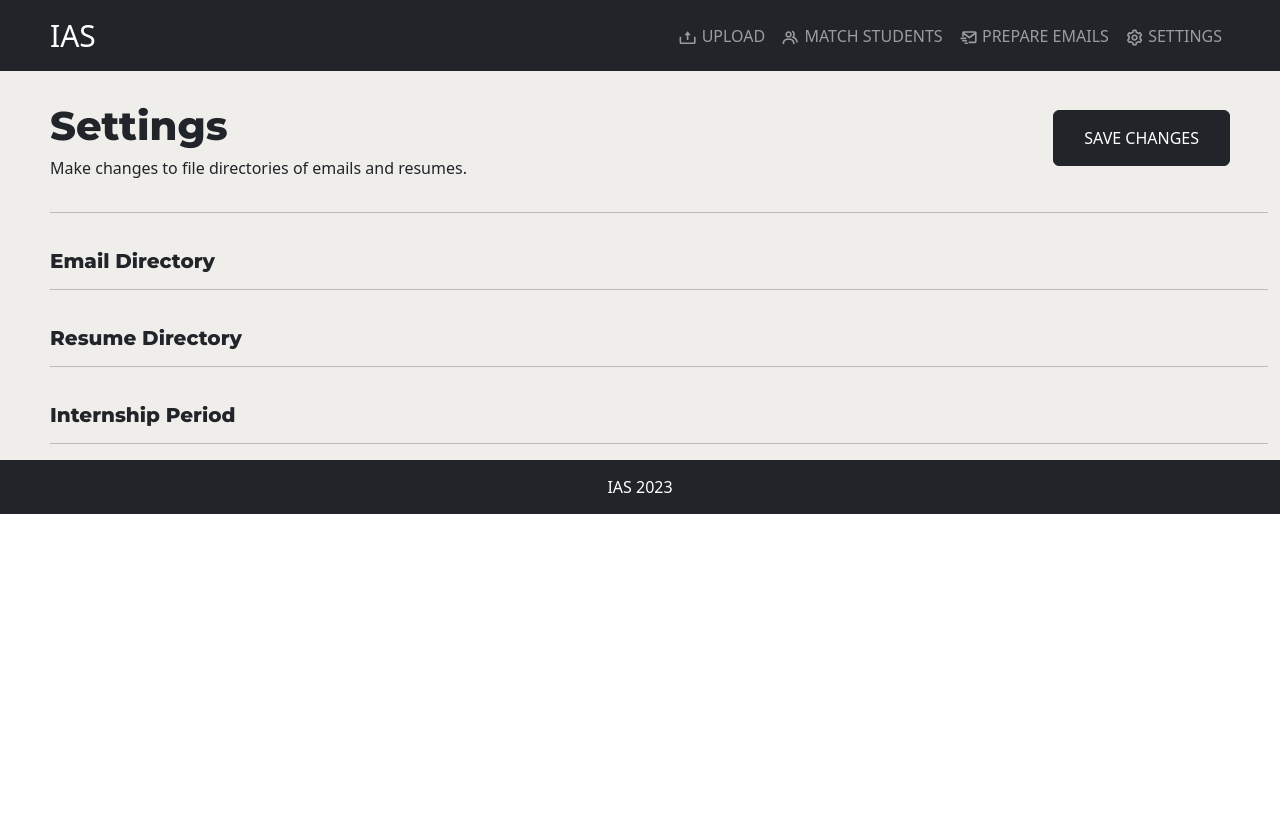
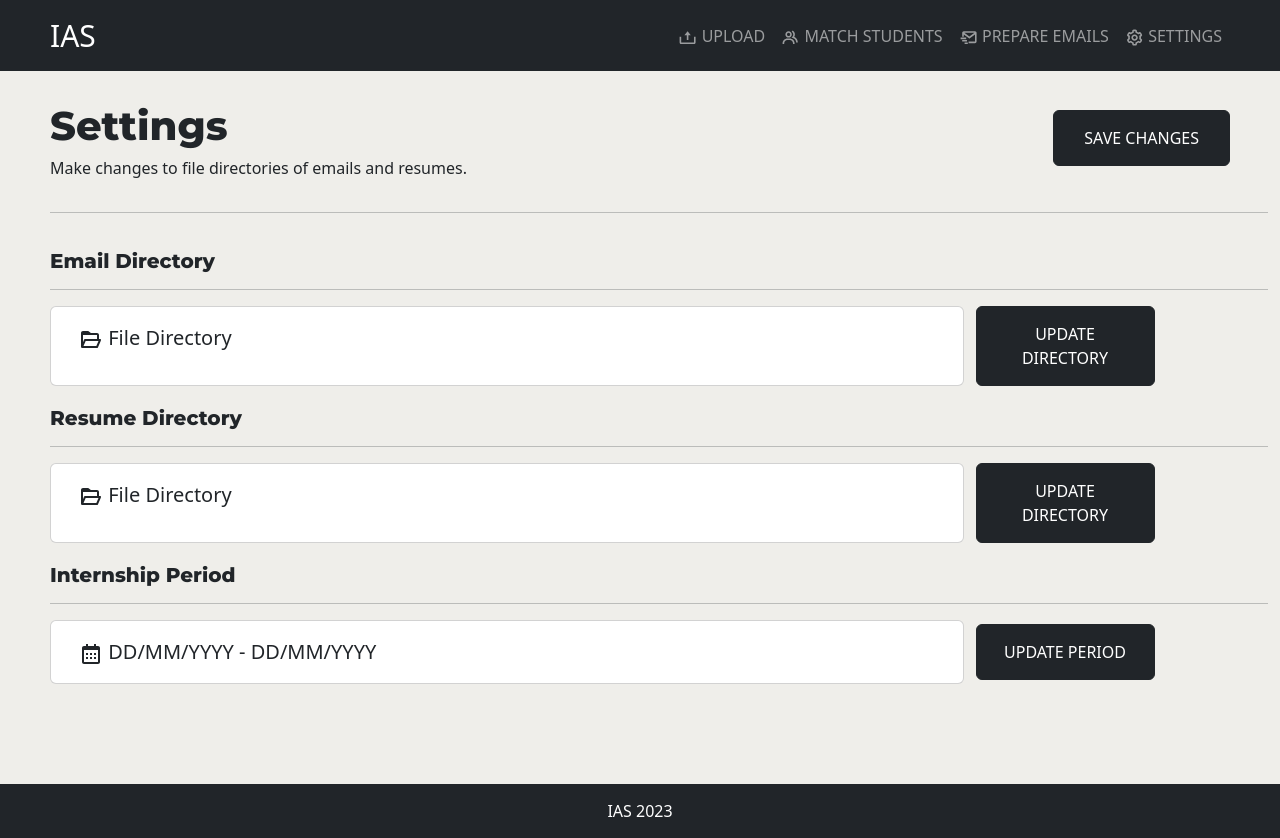
Before and after one commit to devops-assignment1-team1/ias, a React (Create React App) app in the folder frontend/: page /Settings in a window 1280 px wide. Before the commit the page ends 800 px from the top, so only its background shows below. Built offline with nearby package versions, Linux system fonts and the light colour scheme.

Commit message:
Add upload directory and int period components

```diff
--- a/frontend/src/pages/Settings.js
+++ b/frontend/src/pages/Settings.js
@@ -2,12 +2,27 @@ import React, { useState, useEffect } from 'react';
 import PORT from "../conn";
 
 // Import components
+import toast from 'react-hot-toast';
+import { Calendar } from "react-multi-date-picker";
 import { Title } from '../components/Title/Title';
 import Button from 'react-bootstrap/Button';
+import Card from 'react-bootstrap/Card';
+import Modal from 'react-bootstrap/Modal';
+import Form from 'react-bootstrap/Form';
+import {
+    BiFolderOpen ,
+    BiCalendar
+} from "react-icons/bi";
+
 // Import style
 import "../components/Settings/Settings.css"
 
 function Settings() {
+    // Init states for texts
+    const [internshipPeriod , setInternshipPeriod] = useState("DD/MM/YYYY - DD/MM/YYYY");
+    const [emailPath, setEmailPath] = useState("File Directory");
+    const [resumePath, setResumePath] = useState("File Directory");
+
     return (
         <div style={{paddingTop:"80px",paddingLeft:"50px",textAlign:"initial"}} className="container-fluid m-0">
             <div className="row">
@@ -27,14 +42,53 @@ function Settings() {
             {/* Email directory */}
             <h2 id="email-dir-header" style={{paddingTop:"20px" ,fontFamily: "var(--secondary-font)", fontSize: "20px"}}>Email Directory</h2>
             <hr />
+            <div className="container-fluid m-0" >
+                <div className="row">
+                    {/* Text */}
+                    <Card body className="col-9" style={{fontSize:"20px"}}>
+                        <BiFolderOpen/> {emailPath}
+                    </Card>
+
+                    {/* Button to Upload */}
+                    <div className="col-2 justify-content-center align-self-center">
+                        <Button variant="dark" style={{padding:"15px", width:"-webkit-fill-available"}} >UPDATE DIRECTORY</Button>
+                    </div>
+                </div>
+            </div>
 
             {/* Resume directory */}
             <h2 id="resume-dir-header" style={{paddingTop:"20px" ,fontFamily: "var(--secondary-font)", fontSize: "20px"}}>Resume Directory</h2>
             <hr />
+            <div className="container-fluid m-0">
+                <div className="row">
+                    {/* Text */}
+                    <Card body className="col-9" style={{fontSize:"20px"}}>
+                        <BiFolderOpen/> {resumePath}
+                    </Card>
+
+                    {/* Button to Upload */}
+                    <div className="col-2 justify-content-center align-self-center">
+                        <Button variant="dark" style={{padding:"15px", width:"-webkit-fill-available"}} >UPDATE DIRECTORY</Button>
+                    </div>
+                </div>
+            </div>
 
             {/* Internship period */}
             <h2 id="internship-header" style={{paddingTop:"20px" ,fontFamily: "var(--secondary-font)", fontSize: "20px"}}>Internship Period</h2>
             <hr />
+            <div className="container-fluid m-0" style={{paddingBottom:"100px"}}>
+                <div className="row">
+                    {/* Text */}
+                    <Card body className="col-9" style={{fontSize:"20px"}} id="internship-period-text">
+                        <BiCalendar/> {internshipPeriod}
+                    </Card>
+
+                    {/* Button to Upload */}
+                    <div className="col-2 justify-content-center align-self-center">
+                        <Button variant="dark" style={{padding:"15px", width:"-webkit-fill-available"}}>UPDATE PERIOD</Button>
+                    </div>
+                </div>
+            </div>
         </div>
     )
 }
```
